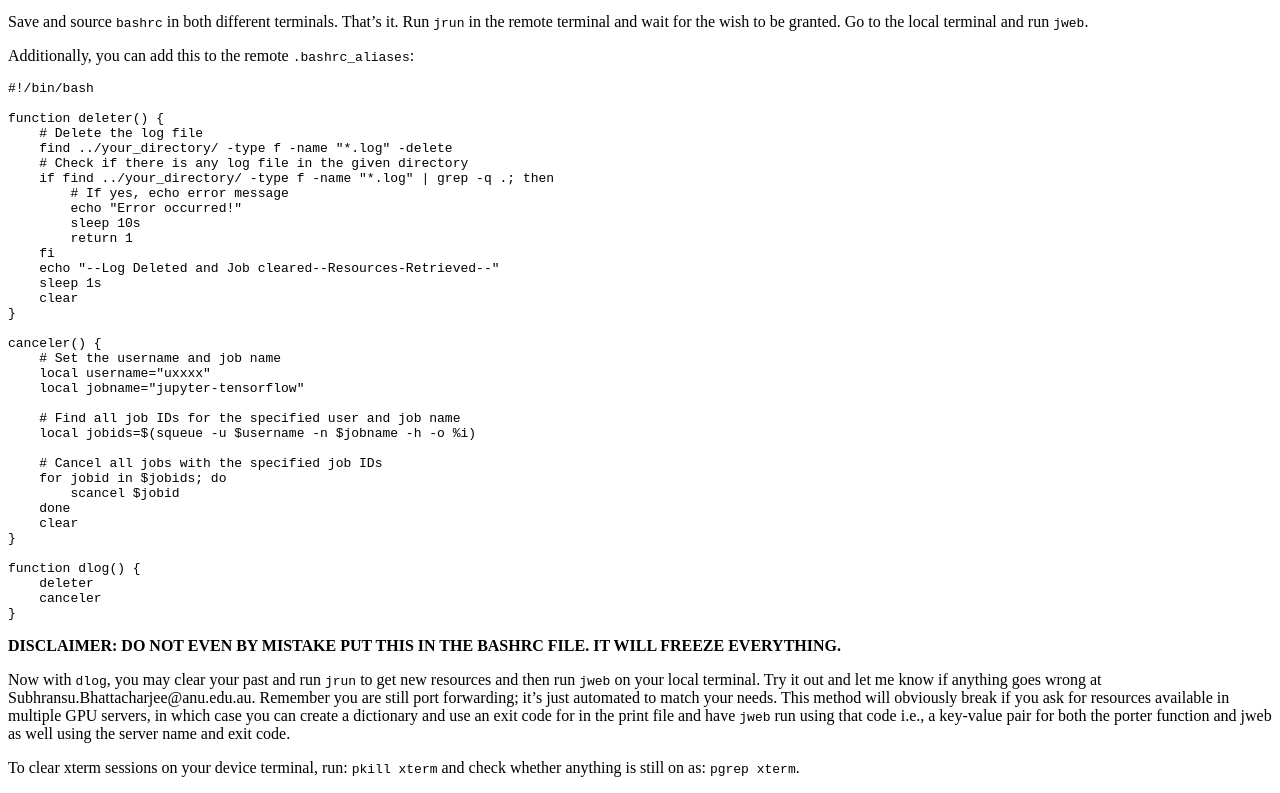
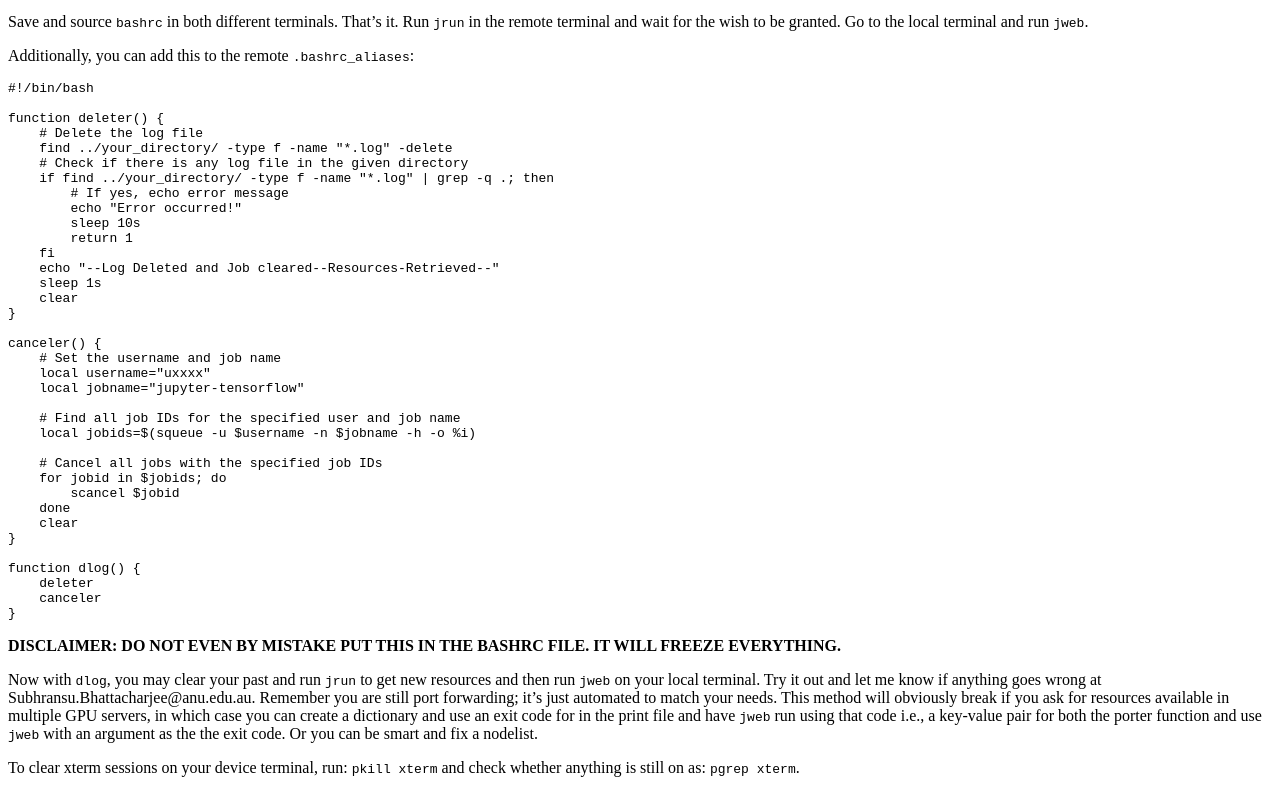
Before and after one commit to 1ssb/ANU-Cluster, a plain HTML site: page index.html in a window 1280 px wide. Shown: the part 903-1696 px from the top of the page. Drawn offline with Linux system fonts and the light colour scheme.

Commit message:
Update index.html
Finish!

Signed-off-by: Subhransu Bhattacharjee <bhattacharjeesekharsubhransu1@gmail.com>

```diff
--- a/index.html
+++ b/index.html
@@ -91,6 +91,6 @@ function dlog() {
 
 <p><strong>DISCLAIMER: DO NOT EVEN BY MISTAKE PUT THIS IN THE BASHRC FILE. IT WILL FREEZE EVERYTHING.</strong></p>
 
-<p>Now with <code>dlog</code>, you may clear your past and run <code>jrun</code> to get new resources and then run <code>jweb</code> on your local terminal. Try it out and let me know if anything goes wrong at Subhransu.Bhattacharjee@anu.edu.au. Remember you are still port forwarding; it’s just automated to match your needs. This method will obviously break if you ask for resources available in multiple GPU servers, in which case you can create a dictionary and use an exit code for in the print file and have <code>jweb</code> run using that code i.e., a key-value pair for both the porter function and jweb as well using the server name and exit code.</p>
+<p>Now with <code>dlog</code>, you may clear your past and run <code>jrun</code> to get new resources and then run <code>jweb</code> on your local terminal. Try it out and let me know if anything goes wrong at Subhransu.Bhattacharjee@anu.edu.au. Remember you are still port forwarding; it’s just automated to match your needs. This method will obviously break if you ask for resources available in multiple GPU servers, in which case you can create a dictionary and use an exit code for in the print file and have <code>jweb</code> run using that code i.e., a key-value pair for both the porter function and use <code>jweb</code> with an argument as the the exit code. Or you can be smart and fix a nodelist.</p>
 
 <p>To clear xterm sessions on your device terminal, run: <code>pkill xterm</code> and check whether anything is still on as: <code>pgrep xterm</code>.</p>
```
